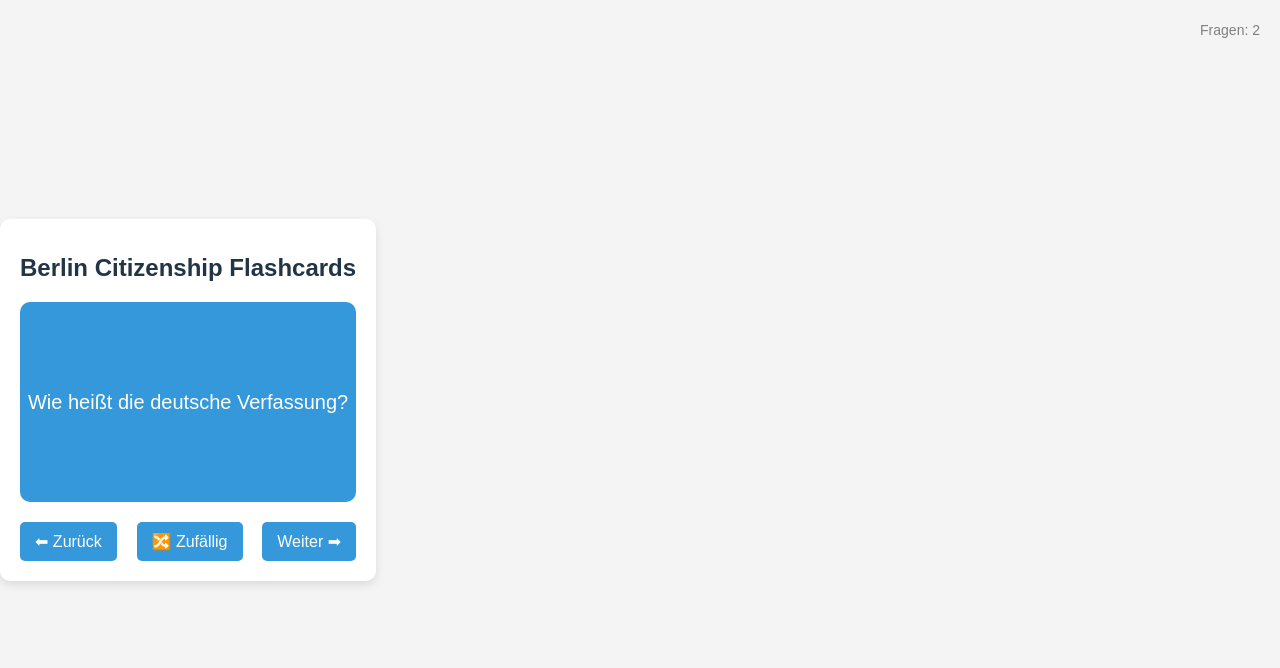
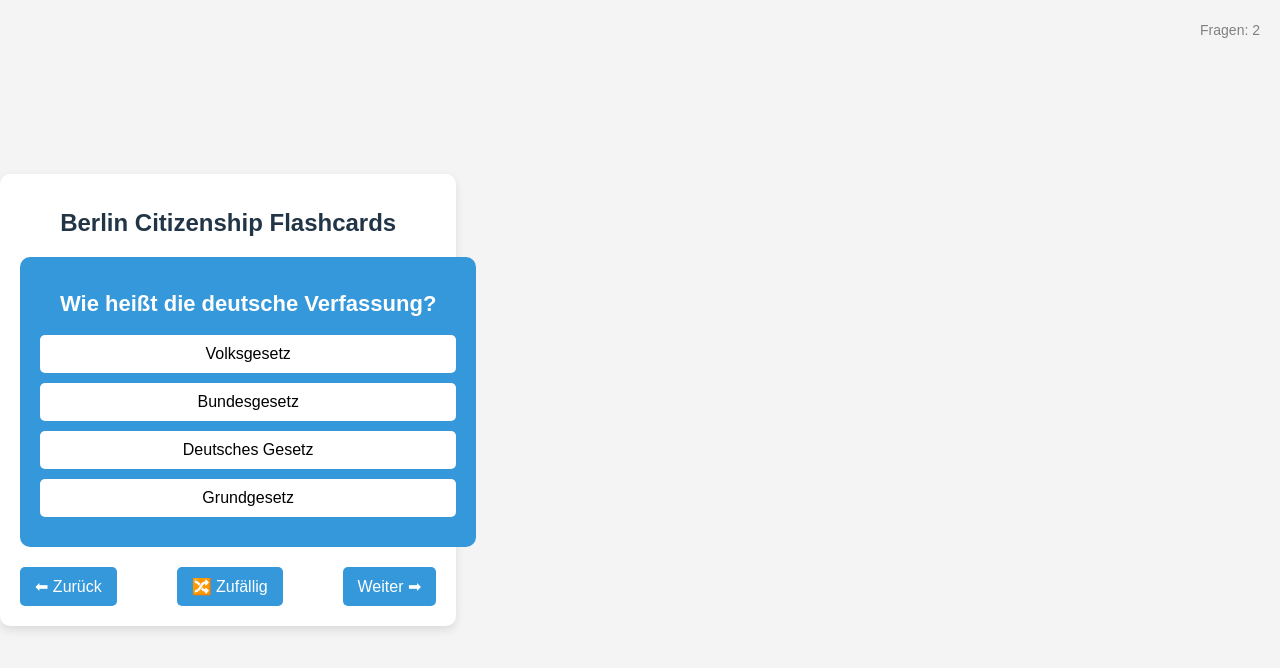
Before and after one commit to roieshalom/BETU, a React (Vite) app in the folder my-project/: page / in a window 1280 px wide. Shown: the top 668 px of the page. Built offline with nearby package versions, Linux system fonts and the light colour scheme.

Commit message:
Updated flashcard app with improved UI and answer selection

```diff
--- a/my-project/src/App.css
+++ b/my-project/src/App.css
@@ -31,39 +31,56 @@ h1 {
 .flashcard {
   position: relative;
   width: 100%;
-  height: 200px;
+  min-height: 250px;
   margin: 20px auto;
   background: #3498db;
   color: white;
   font-size: 20px;
   display: flex;
+  flex-direction: column;
   align-items: center;
   justify-content: center;
   cursor: pointer;
   border-radius: 10px;
-  transition: transform 0.5s;
-  transform-style: preserve-3d;
-}
-
-.flipped {
-  transform: rotateY(180deg);
-}
-
-.flashcard .front,
-.flashcard .back {
-  position: absolute;
-  width: 100%;
-  height: 100%;
-  backface-visibility: hidden;
-  display: flex;
-  align-items: center;
-  justify-content: center;
   padding: 20px;
 }
 
-.flashcard .back {
-  transform: rotateY(180deg);
+.question {
+  font-size: 22px;
+  font-weight: bold;
+  margin-bottom: 15px;
+}
+
+.options {
+  display: flex;
+  flex-direction: column;
+  width: 100%;
+  gap: 10px;
+}
+
+.option-button {
+  background: white;
+  color: black;
+  padding: 10px;
+  border: none;
+  border-radius: 5px;
+  cursor: pointer;
+  font-size: 16px;
+  transition: background 0.3s, color 0.3s;
+}
+
+.option-button:hover {
+  background: #ddd;
+}
+
+.option-button.correct {
   background: #2ecc71;
+  color: white;
+}
+
+.option-button.incorrect {
+  background: #e74c3c;
+  color: white;
 }
 
 .controls {
--- a/my-project/src/App.jsx
+++ b/my-project/src/App.jsx
@@ -23,22 +23,34 @@ const questions = [
 
 const App = () => {
     const [currentIndex, setCurrentIndex] = useState(0);
-    const [isFlipped, setIsFlipped] = useState(false);
+    const [selectedAnswer, setSelectedAnswer] = useState(null);
+    const [isAnswered, setIsAnswered] = useState(false);
 
     const currentQuestion = questions[currentIndex];
 
-    const handleFlip = () => setIsFlipped(!isFlipped);
+    const handleAnswerClick = (option) => {
+        if (!isAnswered) {
+            setSelectedAnswer(option);
+            setIsAnswered(true);
+        }
+    };
+
     const nextQuestion = () => {
-        setIsFlipped(false);
+        resetState();
         setCurrentIndex((prev) => (prev + 1) % questions.length);
     };
     const prevQuestion = () => {
-        setIsFlipped(false);
+        resetState();
         setCurrentIndex((prev) => (prev - 1 + questions.length) % questions.length);
     };
     const randomQuestion = () => {
-        setIsFlipped(false);
+        resetState();
         setCurrentIndex(Math.floor(Math.random() * questions.length));
+    };
+
+    const resetState = () => {
+        setSelectedAnswer(null);
+        setIsAnswered(false);
     };
 
     return (
@@ -46,9 +58,28 @@ const App = () => {
             <h1>Berlin Citizenship Flashcards</h1>
             <div className="question-count">Fragen: {questions.length}</div>
 
-            <div className={`flashcard ${isFlipped ? "flipped" : ""}`} onClick={handleFlip}>
-                <div className="front">{currentQuestion.question}</div>
-                <div className="back">{currentQuestion.correct_answer}</div>
+            <div className="flashcard">
+                <div className="question">{currentQuestion.question}</div>
+                <div className="options">
+                    {currentQuestion.options.map((option, index) => (
+                        <button
+                            key={index}
+                            className={`option-button ${
+                                isAnswered
+                                    ? option === currentQuestion.correct_answer
+                                        ? "correct"
+                                        : option === selectedAnswer
+                                        ? "incorrect"
+                                        : ""
+                                    : ""
+                            }`}
+                            onClick={() => handleAnswerClick(option)}
+                            disabled={isAnswered}
+                        >
+                            {option}
+                        </button>
+                    ))}
+                </div>
             </div>
 
             <div className="controls">
```
